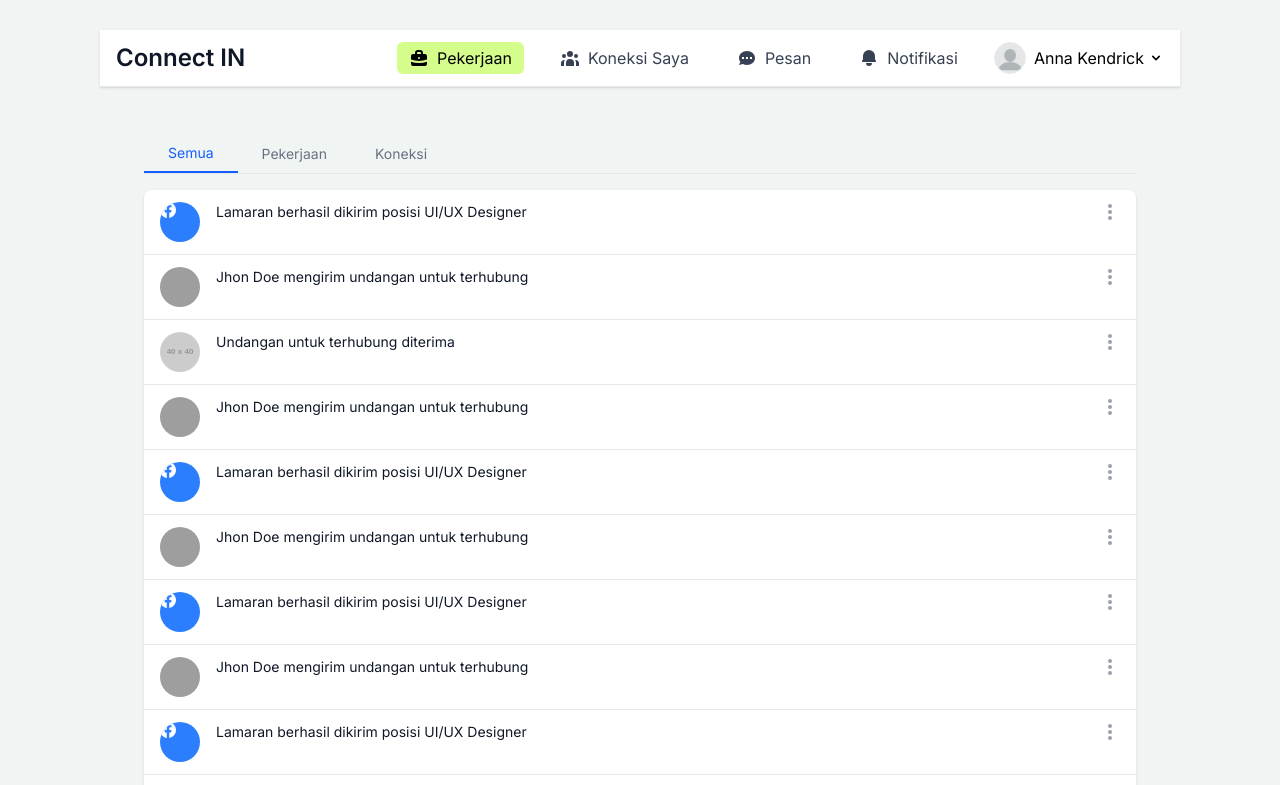
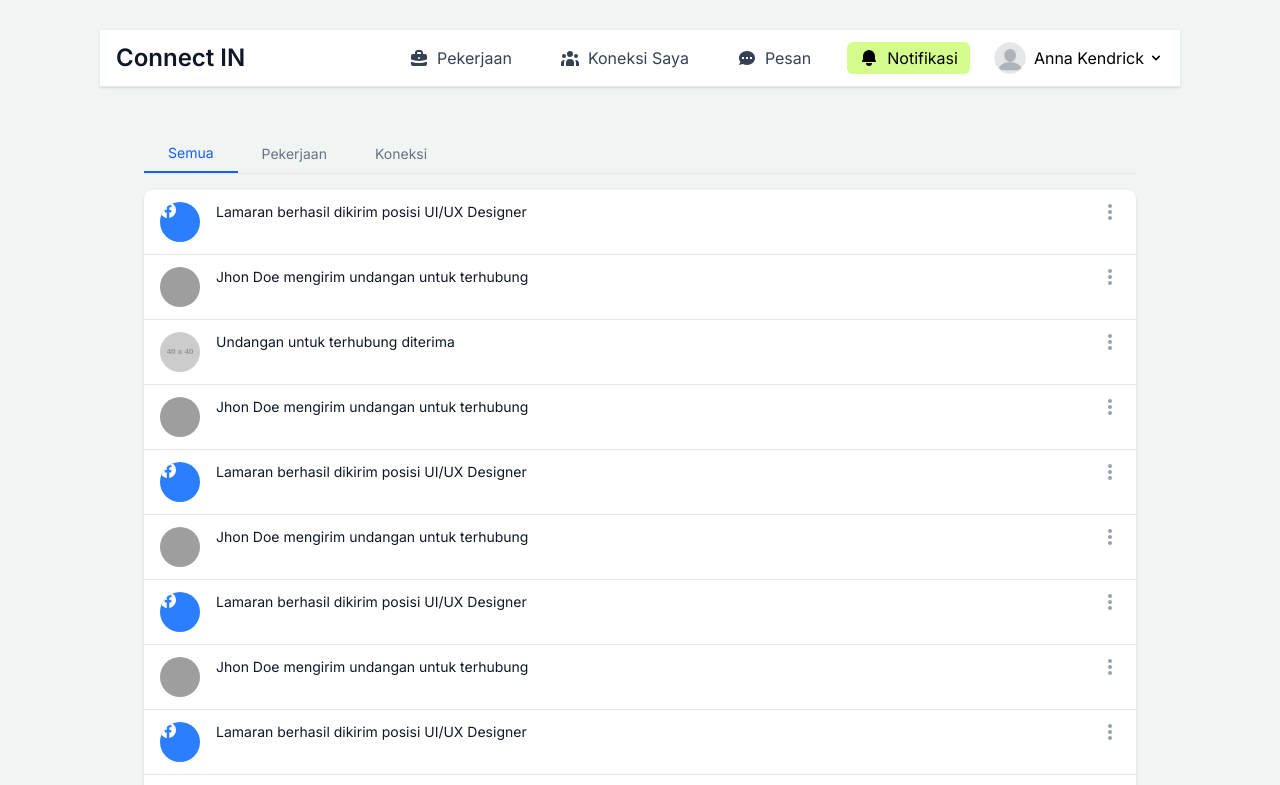
Before and after one commit to jennilaluyan/connect-in, a React (Vite) app: page /notifikasi in a window 1280 px wide. Shown: the top 785 px of the page. Built offline with nearby package versions, Linux system fonts and the light colour scheme; grey boxes are pictures that could not be loaded.

Commit message:
commiting..

```diff
--- a/src/components/connections-page/ConnectionsPage.jsx
+++ b/src/components/connections-page/ConnectionsPage.jsx
@@ -126,7 +126,7 @@ const ConnectionsPage = () => {
 
 
   return (
-    <div id="dashboard" className="min-h-screen bg-gray-100">
+    <div id="connection" className="min-h-screen bg-gray-100">
       {/* Navbar component */}
       <DashboardNavbar />
 
--- a/src/components/dashboard/DashboardNavbar.jsx
+++ b/src/components/dashboard/DashboardNavbar.jsx
@@ -1,4 +1,4 @@
-import React, { useState } from "react";
+import React, { useState, useEffect } from "react";
 import { Link, useLocation, useNavigate } from "react-router-dom";
 import Default from "../../assets/Anonymous.png";
 import { useNavContext } from "/src/components/connections-page/NavContext.jsx";
@@ -8,11 +8,24 @@ import { useNavContext } from "/src/components/connections-page/NavContext.jsx";
  * Handles both desktop and mobile navigation options with smooth transitions
  */
 const DashboardNavbar = () => {
-  const { activeNavItem } = useNavContext();
+  const { activeNavItem, setActiveNavItem } = useNavContext();
   const [isMenuOpen, setIsMenuOpen] = useState(false);
   const [isProfileDropdownOpen, setIsProfileDropdownOpen] = useState(false);
   const location = useLocation();
   const navigate = useNavigate();
+
+  // Use effect to update the active nav item based on the current path
+  useEffect(() => {
+    if (location.pathname === '/dashboard') {
+      setActiveNavItem('Pekerjaan');
+    } else if (location.pathname.includes('/connections-page')) {
+      setActiveNavItem('Koneksi Saya');
+    } else if (location.pathname.includes('/messages-page')) {
+      setActiveNavItem('Pesan');
+    } else if (location.pathname.includes('/notifikasi')) {
+      setActiveNavItem('Notifikasi');
+    }
+  }, [location.pathname, setActiveNavItem]);
 
   const toggleMenu = () => {
     setIsMenuOpen(!isMenuOpen);
--- a/src/components/messages-page/MessagesPage.jsx
+++ b/src/components/messages-page/MessagesPage.jsx
@@ -38,7 +38,7 @@ const MessagesPage = () => {
 
 
 
-    <div id="dashboard" className="min-h-screen bg-gray-100">
+    <div id="connection" className="min-h-screen bg-gray-100">
       <DashboardNavbar />
 
       <div className="container mx-auto px-4 sm:px-6 py-6 sm:py-8">
@@ -54,8 +54,7 @@ const MessagesPage = () => {
                 <div
                   key={contact.name}
                   onClick={() => setSelectedContact(contact.name)}
-                  className={`flex items-start space-x-4 mb-4 cursor-pointer hover:bg-blue-100 p-2 rounded-lg transition ${
-                    selectedContact === contact.name ? "bg-blue-100" : ""
+                  className={`flex items-start space-x-4 mb-4 cursor-pointer hover:bg-blue-100 p-2 rounded-lg transition ${selectedContact === contact.name ? "bg-blue-100" : ""
                     }`}
                 >
                   <img src={contact.image} alt="Avatar" className="rounded-full w-12 h-12" />
@@ -95,8 +94,7 @@ const MessagesPage = () => {
                   {dummyChats[selectedContact]?.map((msg, index) => (
                     <div
                       key={index}
-                      className={`flex ${
-                        msg.from === "me" ? "justify-start" : "justify-end"
+                      className={`flex ${msg.from === "me" ? "justify-start" : "justify-end"
                         }`}
                     >
                       <div className="bg-blue-100 rounded-xl px-4 py-2 max-w-sm shadow-md">
--- a/src/style.css
+++ b/src/style.css
@@ -86,7 +86,9 @@ body {
   #profil,
   #tim-kami,
   #notifikasi,
-  #pekerjaan-saya {
+  #pekerjaan-saya,
+  #message,
+  #connection {
     margin-left: -80px;
     margin-right: -80px;
   }
```
Lines whose indentation alone changed are shown as unchanged.
